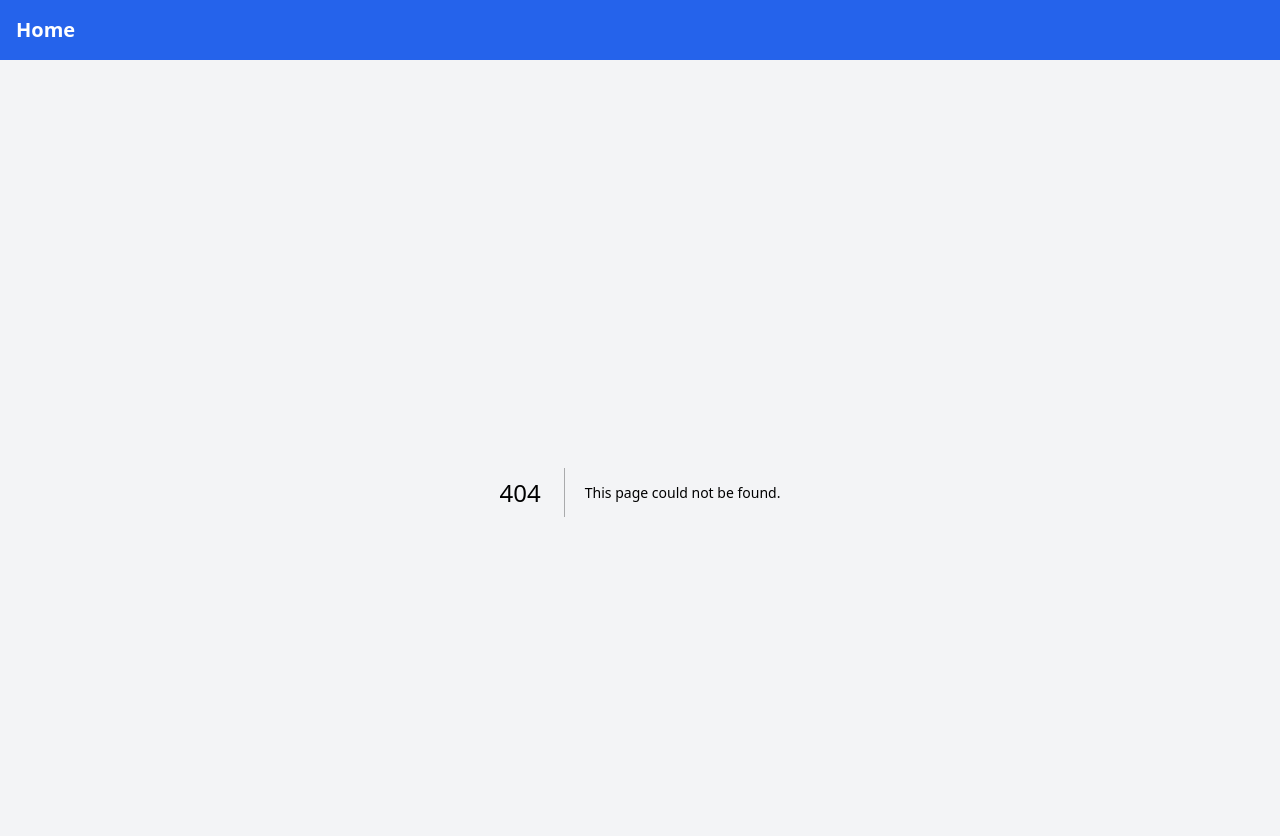
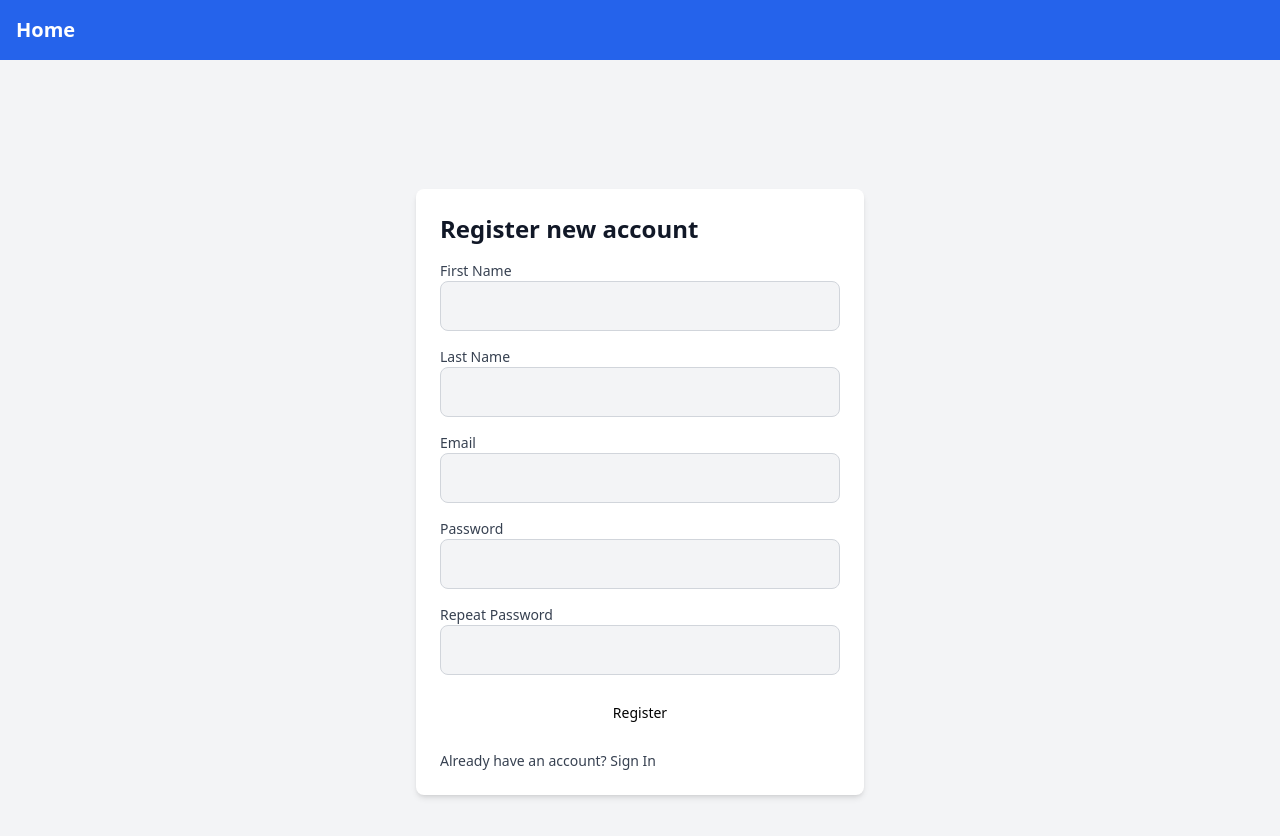
Before and after one commit to nikolap994/navnode-gui, a Next.js app: page /register in a window 1280 px wide. Before the commit this address had no page. Shown: the top 836 px of the page. Built offline with nearby package versions, Linux system fonts and the light colour scheme; no server answers.

Commit message:
Add register page

```diff
--- /dev/null
+++ b/src/pages/register.js
@@ -0,0 +1,175 @@
+import Link from "next/link";
+import { useRouter } from "next/router";
+import { useState } from "react";
+
+export default function Register() {
+  const router = useRouter();
+  const [error, setError] = useState("");
+
+  const handleSubmit = async (event) => {
+    event.preventDefault();
+
+    const { firstname, lastname, email, password, repeatpassword } =
+      event.target.elements;
+
+    if (password.value !== repeatpassword.value) {
+      setError("Passwords do not match.");
+      return;
+    }
+
+    const userData = {
+      firstName: firstname.value,
+      lastName: lastname.value,
+      email: email.value,
+      password: password.value,
+    };
+
+    try {
+      const response = await fetch("/api/users", {
+        method: "POST",
+        headers: {
+          "Content-Type": "application/json",
+        },
+        body: JSON.stringify(userData),
+      });
+
+      const data = await response.json();
+
+      if (response.ok) {
+        router.push("/login");
+      } else {
+        setError(data.message || "Registration failed.");
+      }
+    } catch (error) {
+      console.error("Error registering:", error);
+      setError("Registration failed. Please try again.");
+    }
+  };
+
+  return (
+    <section className="min-h-screen flex items-center justify-center py-12 px-4 sm:px-6 lg:px-8">
+      <div className="max-w-md w-full bg-white shadow-md rounded-lg p-6">
+        <h1 className="text-2xl font-bold text-gray-900 mb-4">
+          Register new account
+        </h1>
+        <form onSubmit={handleSubmit} className="space-y-4">
+          <div>
+            <label
+              htmlFor="firstname"
+              className="block text-sm font-medium text-gray-700"
+            >
+              First Name
+            </label>
+            <input
+              id="firstname"
+              name="firstname"
+              type="text"
+              required
+              autoComplete="given-name"
+              className="bg-gray-100 border border-gray-300 text-gray-900 rounded-lg focus:ring-primary-500 focus:border-primary-500 block w-full p-3"
+            />
+          </div>
+          <div>
+            <label
+              htmlFor="lastname"
+              className="block text-sm font-medium text-gray-700"
+            >
+              Last Name
+            </label>
+            <input
+              id="lastname"
+              name="lastname"
+              type="text"
+              required
+              autoComplete="family-name"
+              className="bg-gray-100 border border-gray-300 text-gray-900 rounded-lg focus:ring-primary-500 focus:border-primary-500 block w-full p-3"
+            />
+          </div>
+          <div>
+            <label
+              htmlFor="email"
+              className="block text-sm font-medium text-gray-700"
+            >
+              Email
+            </label>
+            <input
+              id="email"
+              name="email"
+              type="email"
+              required
+              autoComplete="email"
+              className="bg-gray-100 border border-gray-300 text-gray-900 rounded-lg focus:ring-primary-500 focus:border-primary-500 block w-full p-3"
+            />
+          </div>
+          <div>
+            <label
+              htmlFor="password"
+              className="block text-sm font-medium text-gray-700"
+            >
+              Password
+            </label>
+            <input
+              id="password"
+              name="password"
+              type="password"
+              required
+              autoComplete="new-password"
+              className="bg-gray-100 border border-gray-300 text-gray-900 rounded-lg focus:ring-primary-500 focus:border-primary-500 block w-full p-3"
+            />
+          </div>
+          <div>
+            <label
+              htmlFor="repeatpassword"
+              className="block text-sm font-medium text-gray-700"
+            >
+              Repeat Password
+            </label>
+            <input
+              id="repeatpassword"
+              name="repeatpassword"
+              type="password"
+              required
+              autoComplete="new-password"
+              className="bg-gray-100 border border-gray-300 text-gray-900 rounded-lg focus:ring-primary-500 focus:border-primary-500 block w-full p-3"
+            />
+          </div>
+          {error && <p className="text-red-500 text-sm">{error}</p>}
+          <button
+            type="submit"
+            className="w-full font-medium rounded-lg text-sm py-3 focus:ring-4 focus:outline-none focus:ring-primary-300"
+          >
+            Register
+          </button>
+          <p className="text-sm text-gray-700 mt-2">
+            Already have an account?{" "}
+            <Link href="/login" className="text-primary-500 hover:underline">
+              Sign In
+            </Link>
+          </p>
+        </form>
+      </div>
+    </section>
+  );
+}
+
+export async function getServerSideProps() {
+  try {
+    const response = await fetch(process.env.SITE_URI + "/api/users");
+    const users = await response.json();
+
+    if (users && users.data.length > 0) {
+      return {
+        redirect: {
+          destination: "/login",
+          permanent: false,
+        },
+      };
+    }
+  } catch (error) {
+    console.error("Error checking users:", error);
+  }
+
+  return {
+    props: {},
+  };
+}
```
